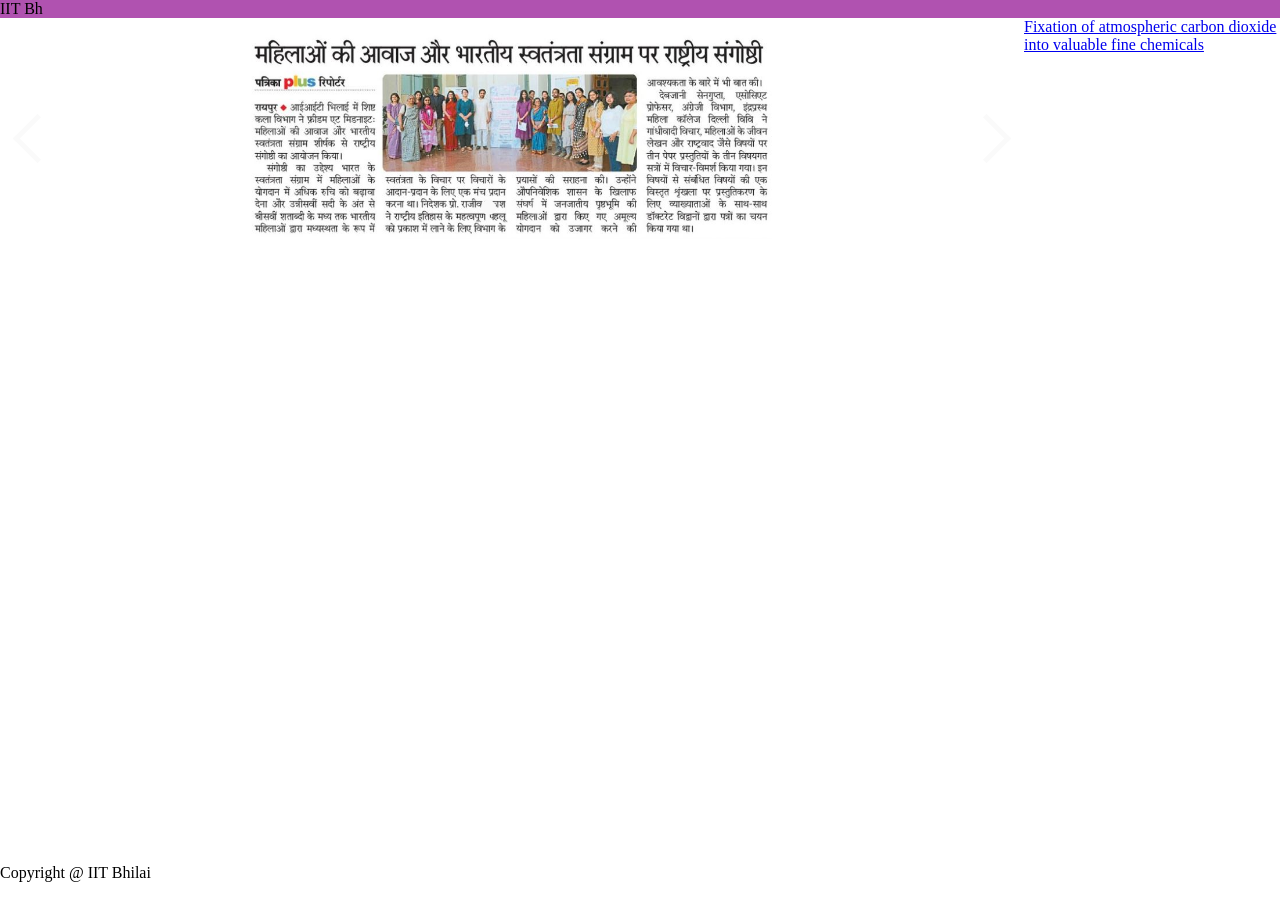
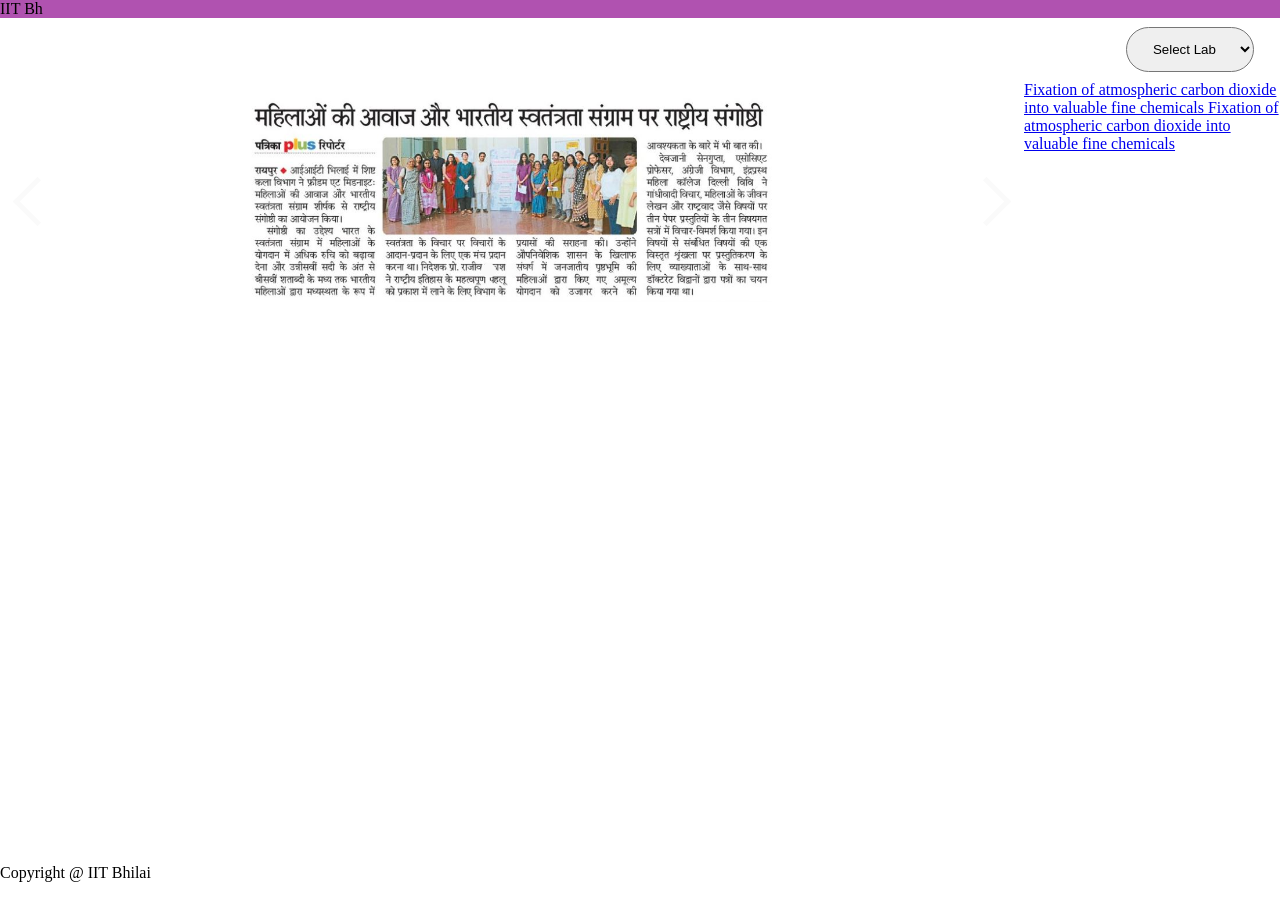
Before and after one commit to tusharbansal22/Media-site, a Jekyll site: the page built from index.html, in a window 1280 px wide. Built offline with Jekyll 4.4.1, drawn with Linux system fonts in a browser that asks for light colours.

```diff
--- a/_layouts/home.html
+++ b/_layouts/home.html
@@ -9,14 +9,29 @@
 </head>
 <body>
 {% include header.html %}
+<div class="home-dropdown-row" >
+  <select name="tagval">
+    <option value="no-filter"> Select Lab </option>
+    {% for tag in site.tags %}
+    {%if tag[0]!='focus' %}
+    <option value="{{tag[0]}}">{{tag[0]}}</option>
+    {%endif %}
+    {% endfor %}
+  </select>
+  </div>
+<div class="main-container">
 
-<div class="main-container">
   <div class="content">
     {% include carousel.html height='20'  unit='%' duration="7" number="1" %}
   </div>
   <div class="post-list">
     {% for post in site.posts %}
+    {%if tagval == null%}
     <a href="{{ post.url }}"> {{post.title}} </a>
+    {%endif%}
+    {% for posts in tagval[1]%}
+    <a href="{{ post.url }}">{{ post.title }}</a>
+    {% endfor %}
     {% endfor %}
   </div>
 </div>
--- a/_layouts/post.html
+++ b/_layouts/post.html
@@ -11,8 +11,7 @@
 {% include header.html %}
   <div class="post-main">
   <h1 class="post-title">{{page.title}}</h1>
-  <p>{{page.text}}</p>
-  <img src="{{page.image}}" class="post-image" alt="Image" />
+  <div class="post-main">{{page.content}}</div>
 </div>
 {% include footer.html %}
 </body>
--- /dev/null
+++ b/_posts/2023-03-05-try2.md
@@ -0,0 +1,5 @@
+---
+layout: post
+title: Fixation of atmospheric carbon dioxide into valuable fine chemicals
+tags: focus chemistry math
+---
--- a/styles.css
+++ b/styles.css
@@ -22,6 +22,20 @@ navbar{
   width:20vw;
 }
 
+.home-dropdown-row{
+  float: right;
+  margin: 1vh 2vw;
+}
+
+.home-dropdown-row > select{
+width: 10vw;
+height: 5vh;
+text-align: center;
+border-radius: 5rem;
+
+}
+
+
 .post-image{
   width:30vw;
 }
```
Also changed, not shown: _posts/2023-03-04-try1.md (+6 -3 lines).
